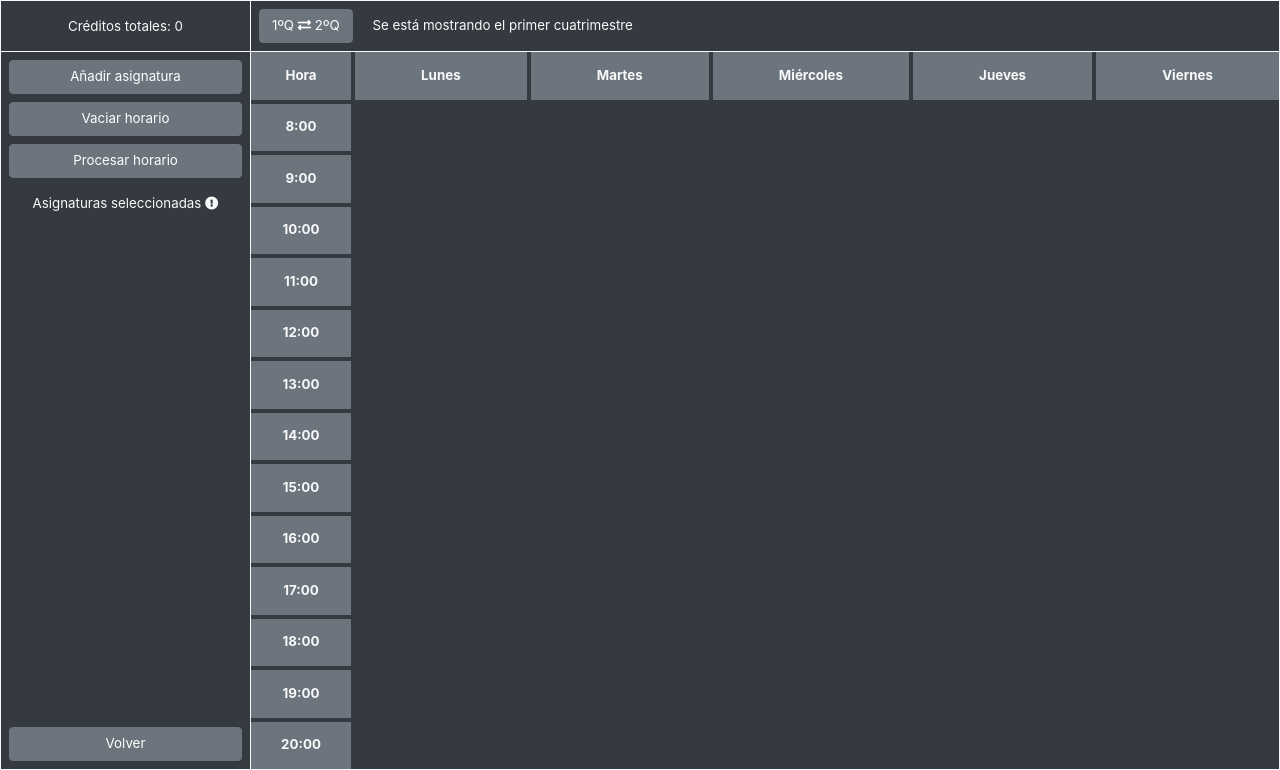
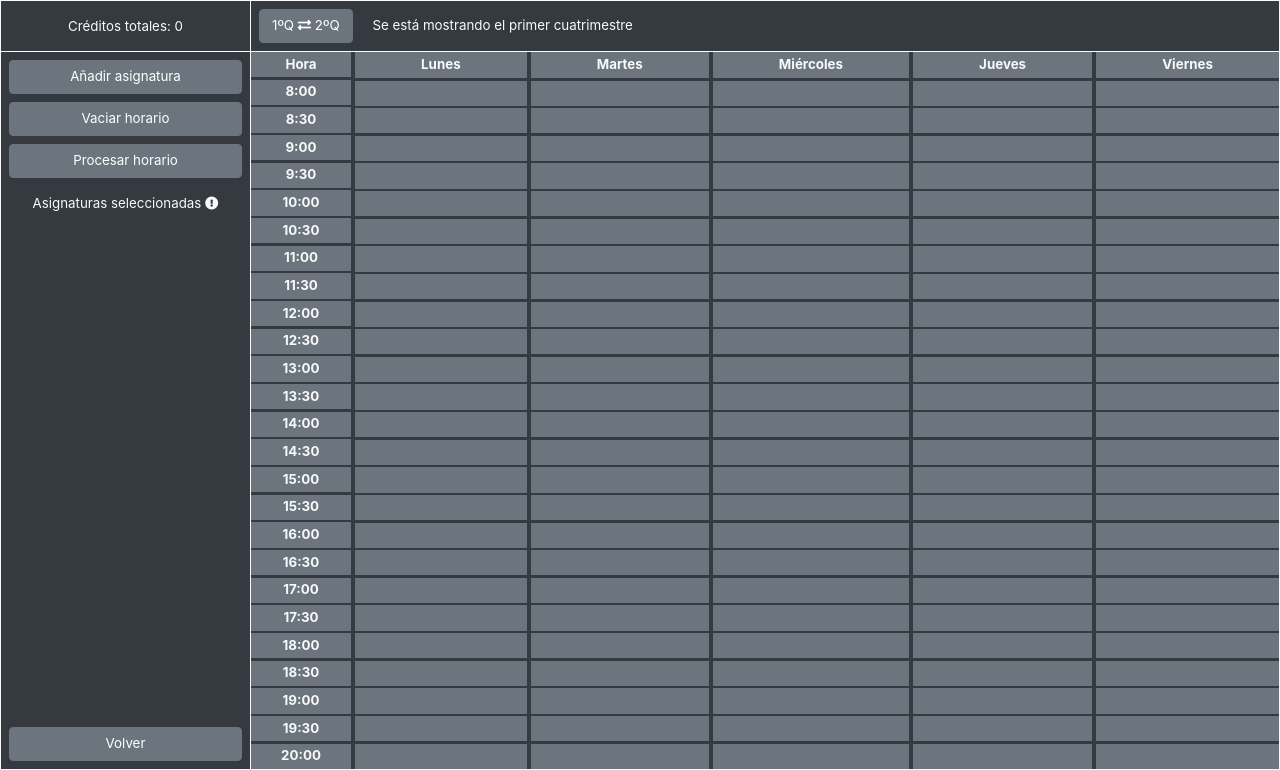
Before and after one commit to daster1324/chronos, a PHP site: page /asistente.php in a window 1280 px wide. Shown: the part 30-800 px from the top of the page. Run offline with PHP 8.4, Linux system fonts and the light colour scheme; the visitor is signed in with stand-in values (Sample User, id 1); tables that the repository leaves empty hold one stand-in row (values such as "Sample post"); style sheets or scripts are compiled from the project's sources; some libraries are stand-ins or nearby versions.

Commit message:
Adaptación DG
Fase Beta

```diff
--- a/asistente.php
+++ b/asistente.php
@@ -72,23 +72,11 @@
 
                     <!-- Semana -->
                     <div id="semana">
+
                         <!-- horas -->
-                            <div id="horas">
-                                <div class="bg-secondary font-weight-bold cabecera hora"><span>Hora</span></div>
-                                <div class="bg-secondary mt-1 font-weight-bold hora"><span>8:00</span></div>
-                                <div class="bg-secondary mt-1 font-weight-bold hora"><span>9:00</span></div>
-                                <div class="bg-secondary mt-1 font-weight-bold hora"><span>10:00</span></div>
-                                <div class="bg-secondary mt-1 font-weight-bold hora"><span>11:00</span></div>
-                                <div class="bg-secondary mt-1 font-weight-bold hora"><span>12:00</span></div>
-                                <div class="bg-secondary mt-1 font-weight-bold hora"><span>13:00</span></div>
-                                <div class="bg-secondary mt-1 font-weight-bold hora"><span>14:00</span></div>
-                                <div class="bg-secondary mt-1 font-weight-bold hora"><span>15:00</span></div>
-                                <div class="bg-secondary mt-1 font-weight-bold hora"><span>16:00</span></div>
-                                <div class="bg-secondary mt-1 font-weight-bold hora"><span>17:00</span></div>
-                                <div class="bg-secondary mt-1 font-weight-bold hora"><span>18:00</span></div>
-                                <div class="bg-secondary mt-1 font-weight-bold hora"><span>19:00</span></div>
-                                <div class="bg-secondary mt-1 font-weight-bold hora"><span>20:00</span></div>
-                            </div>
+                        <?php
+                            print_horas();
+                        ?>
                         <!-- /horas -->
                         <?php
                             print_dia("Lunes");
@@ -184,6 +172,40 @@
 
 <?php
 
+    function print_horas(){
+        ?>
+        <div id="horas">
+            <div class="bg-secondary font-weight-bold cabecera hora"><span>Hora</span></div>
+            <div class="bg-secondary mt-1 font-weight-bold hora"><span>8:00</span></div>
+            <div class="bg-secondary mt-1 font-weight-bold hora"><span>8:30</span></div>
+            <div class="bg-secondary mt-1 font-weight-bold hora"><span>9:00</span></div>
+            <div class="bg-secondary mt-1 font-weight-bold hora"><span>9:30</span></div>
+            <div class="bg-secondary mt-1 font-weight-bold hora"><span>10:00</span></div>
+            <div class="bg-secondary mt-1 font-weight-bold hora"><span>10:30</span></div>
+            <div class="bg-secondary mt-1 font-weight-bold hora"><span>11:00</span></div>
+            <div class="bg-secondary mt-1 font-weight-bold hora"><span>11:30</span></div>
+            <div class="bg-secondary mt-1 font-weight-bold hora"><span>12:00</span></div>
+            <div class="bg-secondary mt-1 font-weight-bold hora"><span>12:30</span></div>
+            <div class="bg-secondary mt-1 font-weight-bold hora"><span>13:00</span></div>
+            <div class="bg-secondary mt-1 font-weight-bold hora"><span>13:30</span></div>
+            <div class="bg-secondary mt-1 font-weight-bold hora"><span>14:00</span></div>
+            <div class="bg-secondary mt-1 font-weight-bold hora"><span>14:30</span></div>
+            <div class="bg-secondary mt-1 font-weight-bold hora"><span>15:00</span></div>
+            <div class="bg-secondary mt-1 font-weight-bold hora"><span>15:30</span></div>
+            <div class="bg-secondary mt-1 font-weight-bold hora"><span>16:00</span></div>
+            <div class="bg-secondary mt-1 font-weight-bold hora"><span>16:30</span></div>
+            <div class="bg-secondary mt-1 font-weight-bold hora"><span>17:00</span></div>
+            <div class="bg-secondary mt-1 font-weight-bold hora"><span>17:30</span></div>
+            <div class="bg-secondary mt-1 font-weight-bold hora"><span>18:00</span></div>
+            <div class="bg-secondary mt-1 font-weight-bold hora"><span>18:30</span></div>
+            <div class="bg-secondary mt-1 font-weight-bold hora"><span>19:00</span></div>
+            <div class="bg-secondary mt-1 font-weight-bold hora"><span>19:30</span></div>
+            <div class="bg-secondary mt-1 font-weight-bold hora"><span>20:00</span></div>
+        </div>
+
+        <?php
+    }
+
     function print_dia($dia){
         switch ($dia) {
             case 'Miércoles':
@@ -206,17 +228,29 @@
         <div id="<?= $dia_id ?>" class="dia ml-1">
             <div class="bg-secondary font-weight-bold cabecera dia"><span><?= $dia ?></span></div>
             <div id="hora-<?= $d ?>-0" class="casillero hora-vacia mt-1 dia"><span></span></div>
+            <div id="hora-<?= $d ?>-1" class="casillero hora-vacia mt-1 dia"><span></span></div>
             <div id="hora-<?= $d ?>-2" class="casillero hora-vacia mt-1 dia"><span></span></div>
+            <div id="hora-<?= $d ?>-3" class="casillero hora-vacia mt-1 dia"><span></span></div>
             <div id="hora-<?= $d ?>-4" class="casillero hora-vacia mt-1 dia"><span></span></div>
+            <div id="hora-<?= $d ?>-5" class="casillero hora-vacia mt-1 dia"><span></span></div>
             <div id="hora-<?= $d ?>-6" class="casillero hora-vacia mt-1 dia"><span></span></div>
+            <div id="hora-<?= $d ?>-7" class="casillero hora-vacia mt-1 dia"><span></span></div>
             <div id="hora-<?= $d ?>-8" class="casillero hora-vacia mt-1 dia"><span></span></div>
+            <div id="hora-<?= $d ?>-9" class="casillero hora-vacia mt-1 dia"><span></span></div>
             <div id="hora-<?= $d ?>-10" class="casillero hora-vacia mt-1 dia"><span></span></div>
+            <div id="hora-<?= $d ?>-11" class="casillero hora-vacia mt-1 dia"><span></span></div>
             <div id="hora-<?= $d ?>-12" class="casillero hora-vacia mt-1 dia"><span></span></div>
+            <div id="hora-<?= $d ?>-13" class="casillero hora-vacia mt-1 dia"><span></span></div>
             <div id="hora-<?= $d ?>-14" class="casillero hora-vacia mt-1 dia"><span></span></div>
+            <div id="hora-<?= $d ?>-15" class="casillero hora-vacia mt-1 dia"><span></span></div>
             <div id="hora-<?= $d ?>-16" class="casillero hora-vacia mt-1 dia"><span></span></div>
+            <div id="hora-<?= $d ?>-17" class="casillero hora-vacia mt-1 dia"><span></span></div>
             <div id="hora-<?= $d ?>-18" class="casillero hora-vacia mt-1 dia"><span></span></div>
+            <div id="hora-<?= $d ?>-19" class="casillero hora-vacia mt-1 dia"><span></span></div>
             <div id="hora-<?= $d ?>-20" class="casillero hora-vacia mt-1 dia"><span></span></div>
+            <div id="hora-<?= $d ?>-21" class="casillero hora-vacia mt-1 dia"><span></span></div>
             <div id="hora-<?= $d ?>-22" class="casillero hora-vacia mt-1 dia"><span></span></div>
+            <div id="hora-<?= $d ?>-23" class="casillero hora-vacia mt-1 dia"><span></span></div>
             <div id="hora-<?= $d ?>-24" class="casillero hora-vacia mt-1 dia"><span></span></div>
         </div>
     <!-- <?= $dia ?> -->
--- a/core/connection.php
+++ b/core/connection.php
@@ -6,7 +6,7 @@ class Connection{
         $host = "localhost";
         $user = "chronos";
         $pass = "chronos";
-        $dbname = "chronos_app";
+        $dbname = "chronos";
 
         $conn = mysqli_connect($host, $user, $pass, $dbname);
         $conn->set_charset("utf8");
--- a/theme/css/style.css
+++ b/theme/css/style.css
@@ -1,3 +1,11 @@
+.casillero.dia {
+    background-color: #6c757d !important;
+}
+
+.mt-1, .my-1 {
+    margin-top: 0.15rem !important;
+}
+
 /* CSS común */
 
 .main-content-index {
```
Also changed, not shown: core/algoritmos/algoritmo_backtracking.php (+17 -11 lines), core/loaders/informatica.php (+6 -5 lines).
